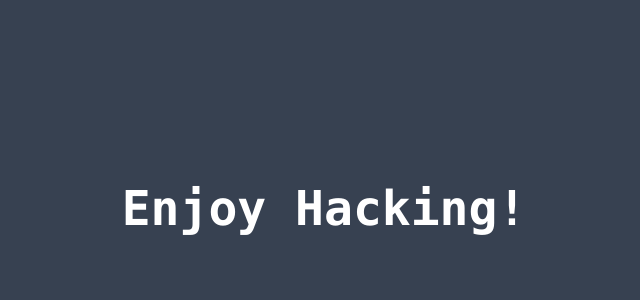
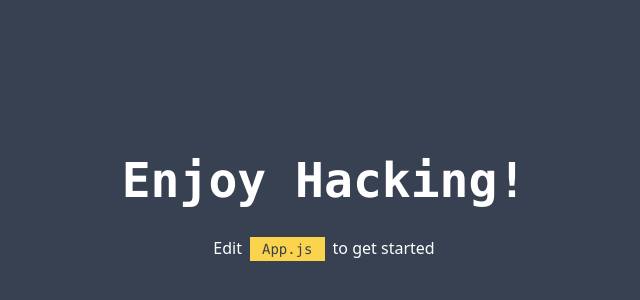
Before and after one commit to kiranojhanp/react-ci-cd, a React (Create React App) app: page / in a window 1280 px wide. Shown: the part 192-492 px from the top of the page, without its empty margins (316-956 px from the left). Built offline with nearby package versions, Linux system fonts and the light colour scheme.

Commit message:
Layout components added

```diff
--- a/craco.config.js
+++ b/craco.config.js
@@ -1,4 +1,12 @@
+const path = require(`path`);
+
 module.exports = {
+	webpack: {
+		alias: {
+			"@components": path.resolve(__dirname, "src/components"),
+			"@screens": path.resolve(__dirname, "src/screens"),
+		},
+	},
 	style: {
 		postcss: {
 			plugins: [require("tailwindcss"), require("autoprefixer")],
--- a/package.json
+++ b/package.json
@@ -18,7 +18,7 @@
     "start": "craco start",
     "build": "craco build",
     "test": "craco test",
-    "eject": "react-scripts eject",
+    "eject": "craco eject",
     "predeploy": "npm run build",
     "deploy": "gh-pages -d build",
     "storybook": "start-storybook -p 6006 -s public",
--- a/src/App.js
+++ b/src/App.js
@@ -1,10 +1,26 @@
+import Col from "@components/Col";
+import Box from "@components/Box";
+import Text from "@components/Text";
+import Spacer from "@components/Spacer";
 
 function App() {
-  return (
-    <div className='bg-gray-700 h-screen w-full flex justify-center items-center'>
-      <h1 className='text-5xl text-white font-semibold font-mono'>Enjoy Hacking!</h1>
-    </div>
-  );
+	return (
+		<Box classes="flex items-center justify-center h-screen bg-gray-700">
+			<Col>
+				<Text classes="font-mono text-5xl font-semibold text-white">
+					Enjoy Hacking!
+				</Text>
+				<Spacer py="py-4" />
+				<Text classes="text-base text-white">
+					Edit
+					<Text classes="font-mono mx-2 px-3 py-1 mx-1 text-sm text-gray-700 bg-yellow-300">
+						App.js
+					</Text>
+					to get started
+				</Text>
+			</Col>
+		</Box>
+	);
 }
 
 export default App;
--- /dev/null
+++ b/src/components/Box.js
@@ -0,0 +1,7 @@
+import React from "react";
+
+const Box = ({ children, classes }) => {
+	return <div className={classes + " w-full"}>{children}</div>;
+};
+
+export default Box;
--- /dev/null
+++ b/src/components/Col.js
@@ -0,0 +1,7 @@
+import React from "react";
+
+ const Col = ({ children }) => {
+	return <div className="flex flex-col items-center">{children}</div>;
+};
+
+export default Col;
--- /dev/null
+++ b/src/components/Row.js
@@ -0,0 +1,7 @@
+import React from "react";
+
+const Row = ({ children }) => {
+	return <div className="flex flex-row items-center">{children}</div>;
+};
+
+export default Row;
--- /dev/null
+++ b/src/components/Spacer.js
@@ -0,0 +1,7 @@
+import React from "react";
+
+const Spacer = ({ children, py = '', px = ''}) => {
+	return <div className={py + px}>{children}</div>;
+};
+
+export default Spacer;
--- /dev/null
+++ b/src/components/Text.js
@@ -0,0 +1,7 @@
+import React from "react";
+
+const Text = ({ children, classes }) => {
+	return <span className={classes}>{children}</span>;
+};
+
+export default Text;
```
Also changed, not shown: jsconfig.json (added, +13 -0 lines).
